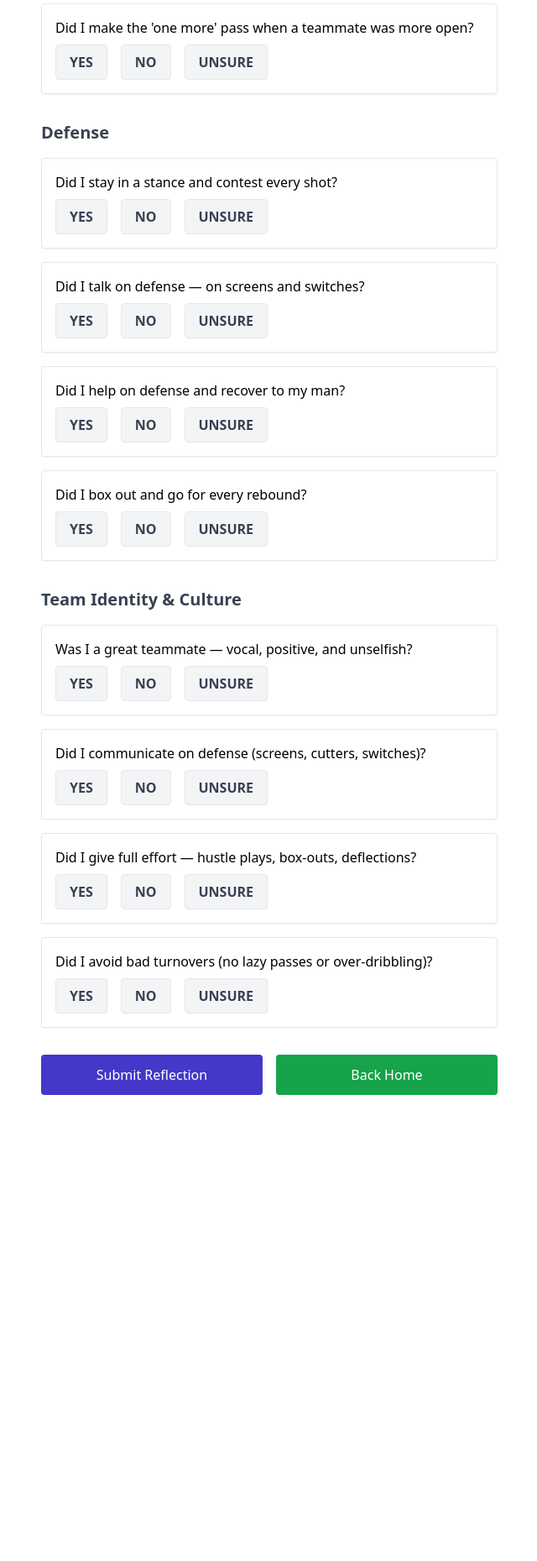
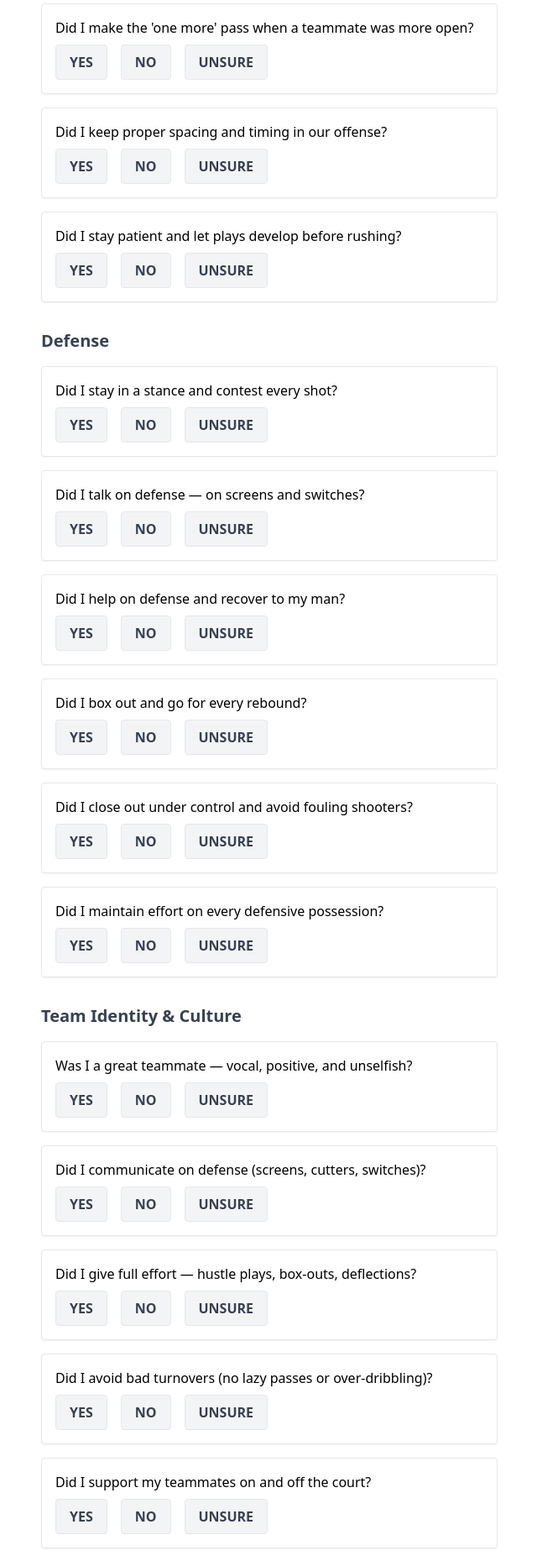
Before and after one commit to anggithub2023/Process_Reflection_Scaffolding, a React (Create React App) app: page /reflect in a window 1280 px wide. Shown: the part 500-2359 px from the top of the page at 84% size, without its empty margins (319-959 px from the left). Before the commit the page ends 1820 px from the top, so only its background shows below. Built offline with nearby package versions, Linux system fonts and the light colour scheme.

Commit message:
button changes

```diff
--- a/src/pages/ReflectionPage.js
+++ b/src/pages/ReflectionPage.js
@@ -7,19 +7,25 @@ const QUESTIONS = {
     "Did I get into the paint before taking a shot?",
     "Did I move the ball with at least 3+ passes before we shot?",
     "Did I take smart shots — ones we practice?",
-    "Did I make the 'one more' pass when a teammate was more open?"
+    "Did I make the 'one more' pass when a teammate was more open?",
+    "Did I keep proper spacing and timing in our offense?",
+    "Did I stay patient and let plays develop before rushing?"
   ],
   defense: [
     "Did I stay in a stance and contest every shot?",
     "Did I talk on defense — on screens and switches?",
     "Did I help on defense and recover to my man?",
-    "Did I box out and go for every rebound?"
+    "Did I box out and go for every rebound?",
+    "Did I close out under control and avoid fouling shooters?",
+    "Did I maintain effort on every defensive possession?"
   ],
   teamIdentity: [
     "Was I a great teammate — vocal, positive, and unselfish?",
     "Did I communicate on defense (screens, cutters, switches)?",
     "Did I give full effort — hustle plays, box-outs, deflections?",
-    "Did I avoid bad turnovers (no lazy passes or over-dribbling)?"
+    "Did I avoid bad turnovers (no lazy passes or over-dribbling)?",
+    "Did I support my teammates on and off the court?",
+    "Did I hold myself accountable to our team principles?"
   ]
 };
 
```
